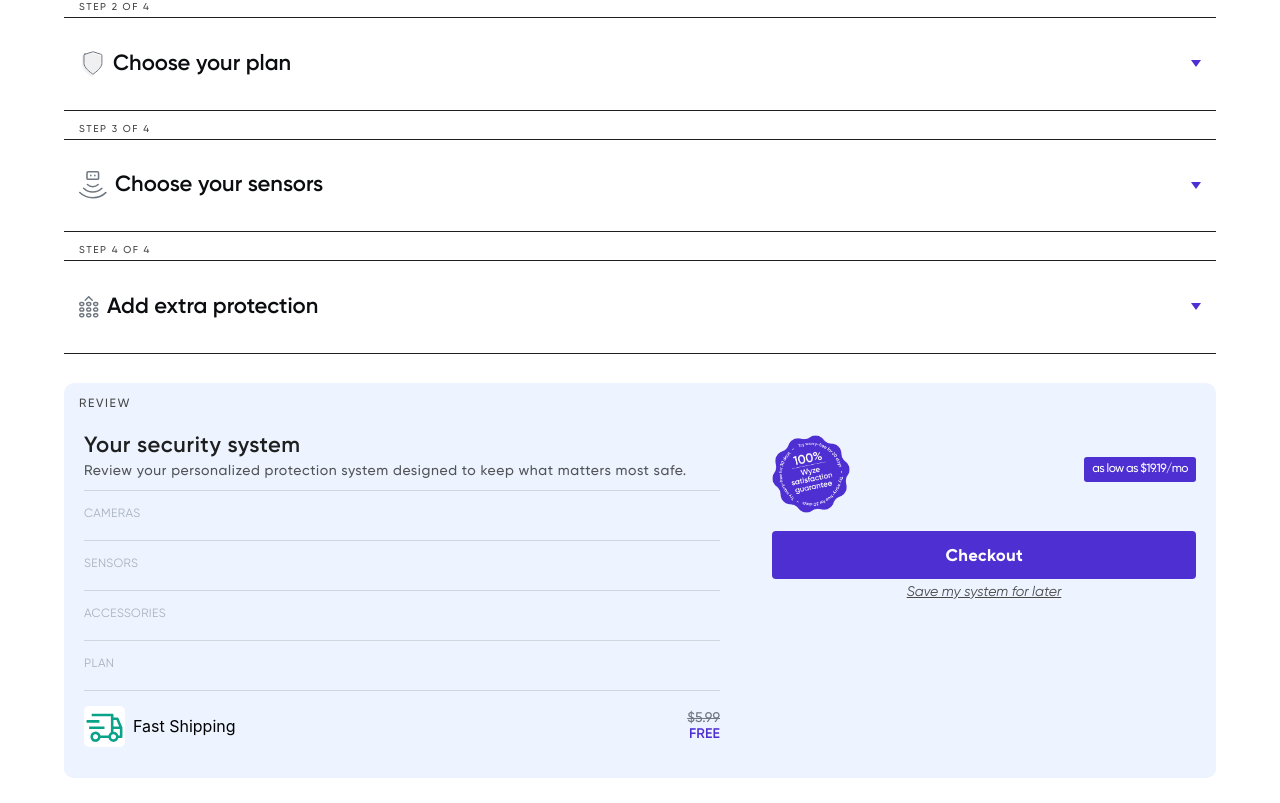
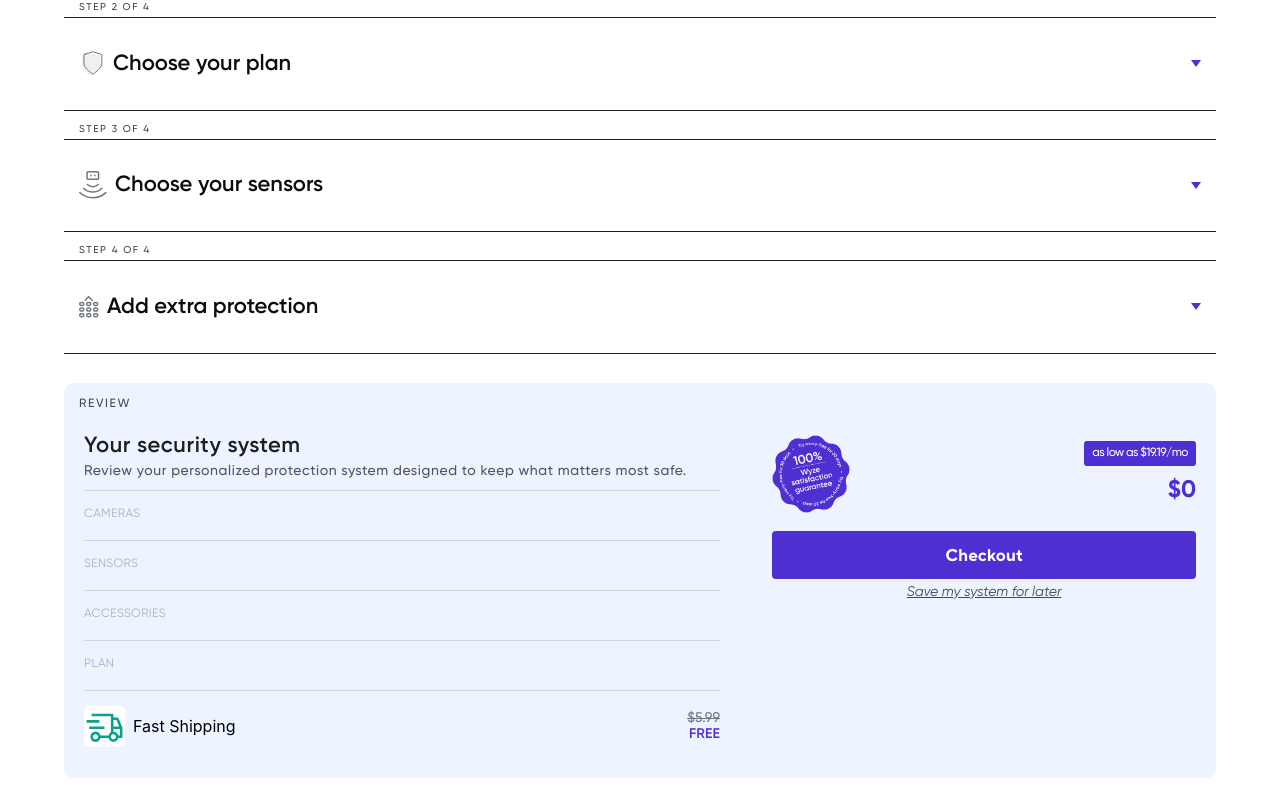
Before and after one commit to MayarMahrous/BundleBuilderTask, a React (Create React App) app: page / in a window 1280 px wide. Shown: the part 838-1641 px from the top of the page. Built offline with nearby package versions, Linux system fonts and the light colour scheme.

Commit message:
fix discount

```diff
--- a/src/components/BundleBuilder/BundleBuilder.tsx
+++ b/src/components/BundleBuilder/BundleBuilder.tsx
@@ -125,7 +125,7 @@ const BundleBuilder = ({
                     ...item,
                     quantity: newQuantity,
                     beforeDiscount: Number((selectedProduct.price * newQuantity).toFixed(2)),
-                    afterDiscount: Number(selectedProduct.discount) !== 0  ? Number(((selectedProduct.price - selectedProduct.price * (selectedProduct.discount / 100)) * newQuantity).toFixed(2)) : 0
+                    afterDiscount: Number(selectedProduct.discount) !== 0  ? Number(((selectedProduct.price - selectedProduct.price * (selectedProduct.discount / 100)) * newQuantity).toFixed(2)) : Number((selectedProduct.price * newQuantity).toFixed(2))
                   }
                 : item;
             });
@@ -148,7 +148,7 @@ const BundleBuilder = ({
         price: selectedProduct.price,
         discount: selectedProduct.discount,
         beforeDiscount: selectedProduct.price,
-        afterDiscount: Number(selectedProduct.discount) !== 0 ?  Number((selectedProduct.price - selectedProduct.price * (selectedProduct.discount / 100)).toFixed(2)) : 0,
+        afterDiscount: Number(selectedProduct.discount) !== 0 ?  Number((selectedProduct.price - selectedProduct.price * (selectedProduct.discount / 100)).toFixed(2)) : selectedProduct.price,
       };
 
       setSelectedProducts((prevProducts) => [...prevProducts, product]);
--- a/src/components/BundleReview/BundleReview.tsx
+++ b/src/components/BundleReview/BundleReview.tsx
@@ -37,7 +37,7 @@ const BundleReview = ({
     items.reduce(
       (acc, item) => {
         acc.totalBeforeDiscount += item.beforeDiscount;
-        acc.totalAfterDiscount += item.discount > 0 ? item.afterDiscount : item.beforeDiscount;
+        acc.totalAfterDiscount += item.afterDiscount;
         return acc;
       },
       { totalBeforeDiscount: 0, totalAfterDiscount: 0 },
@@ -83,7 +83,7 @@ const BundleReview = ({
                         newQuantity
                       ).toFixed(2),
                     )
-                  : 0,
+                  : Number((product.price * newQuantity).toFixed(2)),
             }
           : item;
       });
@@ -109,7 +109,7 @@ const BundleReview = ({
                         newQuantity
                       ).toFixed(2),
                     )
-                  : 0,
+                  : Number((product.price * newQuantity).toFixed(2)),
             }
           : item;
       });
--- a/src/components/BundleReview/Checkout.tsx
+++ b/src/components/BundleReview/Checkout.tsx
@@ -25,14 +25,18 @@ const Checkout = ({ totalPrice, handleSaveLater }:CheckoutProps) => {
           <span>as low as $19.19/mo</span>
         </div>
         <div className="price">
-          {totalPrice.beforeDiscount > 0 && <span className={`${totalPrice.afterDiscount > 0 ? 'discount' : ''}`}>${totalPrice.beforeDiscount}</span>}
-          {totalPrice.afterDiscount > 0 && <span>${totalPrice.afterDiscount}</span>}
+          {totalPrice.afterDiscount !== totalPrice.beforeDiscount && (
+            <span className={`${totalPrice.afterDiscount >= 0 ? 'discount' : ''}`}>${totalPrice.beforeDiscount}</span>
+          )}
+          <span>${totalPrice.afterDiscount}</span>
         </div>
       </div>
 
     </div>
     <div className="finalStep">
-        {totalPrice.afterDiscount > 0 && <span className="message">Congrats! You’re saving ${Number((totalPrice.beforeDiscount - totalPrice.afterDiscount).toFixed(2))} on your security bundle!</span>}
+        {totalPrice.afterDiscount !== totalPrice.beforeDiscount && (
+          <span className="message">Congrats! You’re saving ${Number((totalPrice.beforeDiscount - totalPrice.afterDiscount).toFixed(2))} on your security bundle!</span>
+        )}
         <button type="button" className="checkoutBtn" onClick={() => setShowConfirmationModal({isOpen: true, message: "Thanks for your purchase. A confirmation email is on its way."})}>Checkout</button>
         <button type="button" className="saveLink" onClick={saveProducts}>Save my system for later</button>
     </div>
```
